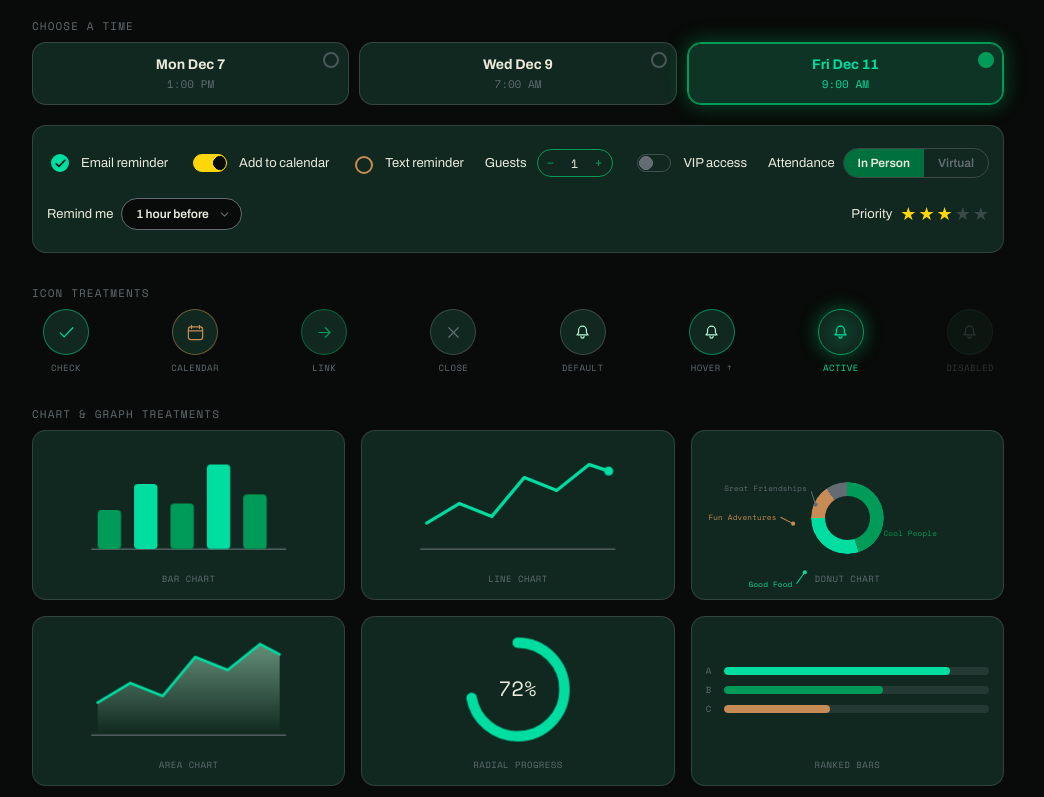
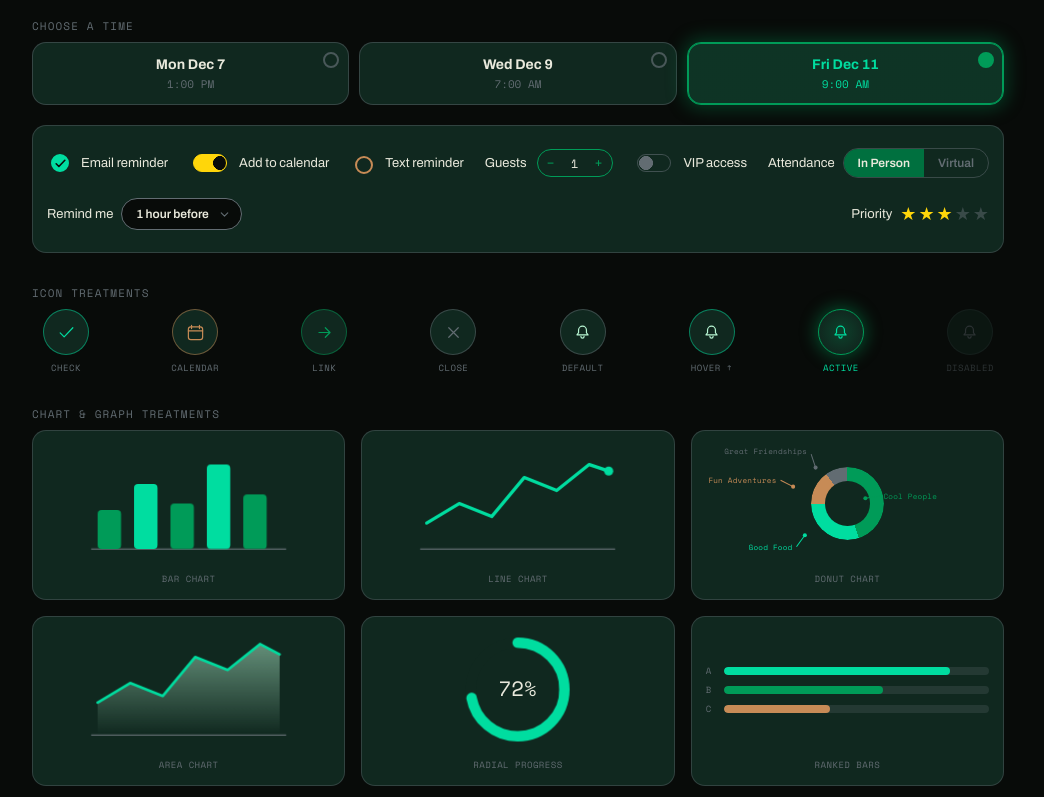
Before and after one commit to IAC-Agency/io, a plain HTML site: page patterns/index.html in a window 1280 px wide. Shown: the part 462-1259 px from the top of the page, without its empty margins (122-1166 px from the left). Drawn offline with nearby package versions, Linux system fonts and the light colour scheme.

Commit message:
Fix donut sizing/alignment broken by the uniform-tile change
max-height:100% on a width:100% box doesn't shrink both axes together,
so the ring rendered oversized while the SVG label overlay (which
does self-contain via viewBox) ended up a different size, pulling the
leader-line dots away from the ring. Switch to the standard "fit"
pattern: an absolutely-positioned inset:0 + margin:auto child with its
own aspect-ratio, which correctly shrinks both dimensions together.
Also stopped forcing height:100% on .pl-chart-visual, letting flex-
grow alone determine its size (percentage heights on an explicit flex
item's own height fight with its flex-basis).

Co-Authored-By: Claude Sonnet 5 <noreply@anthropic.com>

```diff
--- a/patterns/index.html
+++ b/patterns/index.html
@@ -160,7 +160,7 @@
   .pl-charts .pl-section-label{ display:block; margin-bottom:8px; }
   .pl-chart-grid{ display:grid; grid-template-columns:repeat(3, 1fr); gap:16px; }
   .pl-chart-card{ background:var(--forest); border:1px solid rgba(98,108,114,.4); border-radius:14px; padding:14px; display:flex; flex-direction:column; align-items:center; justify-content:center; gap:10px; height:170px; transition:border-color .15s ease, box-shadow .15s ease; }
-  .pl-chart-visual{ flex:1 1 auto; min-height:0; width:100%; height:100%; display:flex; align-items:center; justify-content:center; }
+  .pl-chart-visual{ flex:1 1 auto; min-height:0; width:100%; display:flex; align-items:center; justify-content:center; }
   .pl-chart-card:hover{ border-color:rgba(0,221,160,.5); box-shadow:0 0 12px 1px rgba(0,221,160,.2); }
   .pl-chart-label{ font-family:'Space Mono', monospace; font-size:9px; color:var(--steel); text-transform:uppercase; letter-spacing:.05em; }
   .pl-bar-list{ display:flex; flex-direction:column; gap:6px; width:100%; }
@@ -236,7 +236,8 @@
   .pl-line-draw{ animation:pl-line-draw 9s ease-in-out infinite; }
   .pl-line-dot{ transform-box:fill-box; transform-origin:center; animation:pl-dot-pop 9s ease-in-out infinite; }
   .pl-area-fill{ animation:pl-area-in 9s ease-in-out infinite; }
-  .pl-donut-wrap{ position:relative; width:100%; max-height:100%; aspect-ratio:280/190; }
+  .pl-donut-wrap{ position:relative; width:100%; height:100%; }
+  .pl-donut-fit{ position:absolute; inset:0; margin:auto; aspect-ratio:280/190; }
   .pl-donut-circle{ position:absolute; left:37.14%; top:31.05%; width:25.71%; aspect-ratio:1/1; }
   .pl-donut-overlay{ position:absolute; inset:0; pointer-events:none; }
   .pl-donut-ring{
@@ -457,6 +458,7 @@
       <div class="pl-chart-card">
         <div class="pl-chart-visual">
         <div class="pl-donut-wrap">
+        <div class="pl-donut-fit">
           <div class="pl-donut-circle">
             <div class="pl-donut-ring"></div>
             <div style="position:absolute; inset:19.4%; border-radius:50%; background:#10281F;"></div>
@@ -483,6 +485,7 @@
             <text x="99.9" y="45.5" font-family="Space Mono, monospace" font-size="7.5" letter-spacing="0.03em" fill="#626C72" text-anchor="end">Great Friendships</text>
           </g>
           </svg>
+        </div>
         </div>
         </div>
         <span class="pl-chart-label pl-axis-fade">Donut Chart</span>
```
